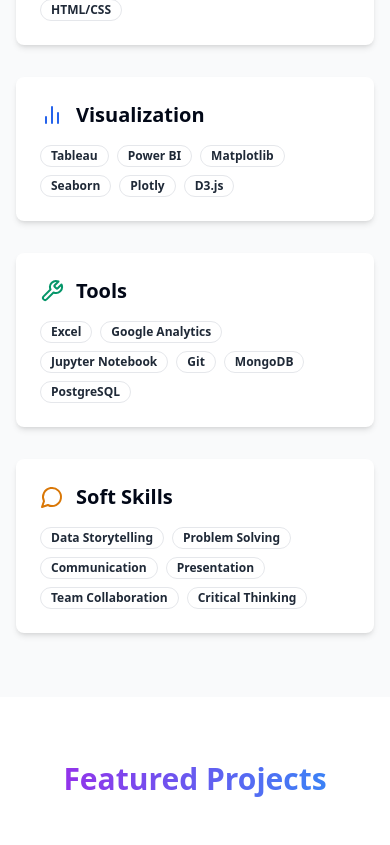
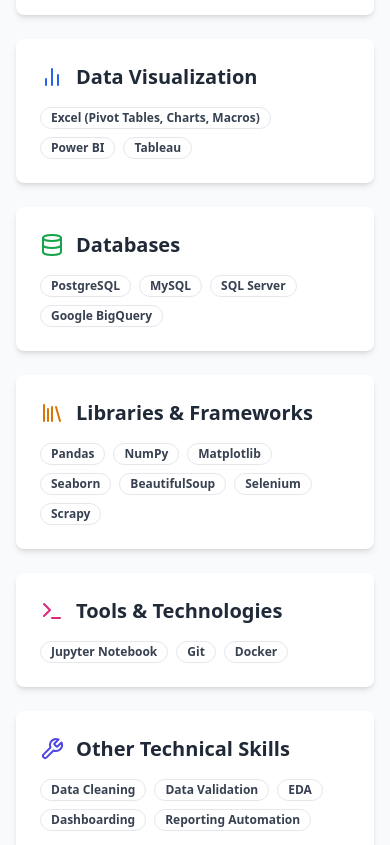
Before and after one commit to Sohila-Khaled-Abbas/sohila-data-showcase, a React (Vite) app: page / in a window 390 px wide. Shown: the part 1819-2664 px from the top of the page. Built offline with nearby package versions, Linux system fonts and the light colour scheme.

Commit message:
feat: Implement Skills section
- Added a new Skills section to the portfolio website.
- The section showcases technical and soft skills, grouped by category.
- Implemented using Tailwind CSS and shadcn/ui components.
- Includes icons for categories and is mobile-friendly.

```diff
--- a/src/components/Skills.tsx
+++ b/src/components/Skills.tsx
@@ -1,29 +1,66 @@
 
 import { Card, CardContent } from "@/components/ui/card";
 import { Badge } from "@/components/ui/badge";
-import { Code, BarChart2, Wrench, MessageCircle } from "lucide-react";
+import {
+  Code,
+  BarChart2,
+  Database,
+  Library,
+  Terminal,
+  Wrench,
+  Users
+} from "lucide-react";
 
 const Skills = () => {
   const skillCategories = [
     {
-      name: "Programming",
+      name: "Programming & Querying",
       icon: <Code className="h-6 w-6 text-purple-600" />,
-      skills: ["Python", "SQL", "R", "JavaScript", "HTML/CSS"],
+      skills: ["SQL", "Python", "R"],
     },
     {
-      name: "Visualization",
+      name: "Data Visualization",
       icon: <BarChart2 className="h-6 w-6 text-blue-600" />,
-      skills: ["Tableau", "Power BI", "Matplotlib", "Seaborn", "Plotly", "D3.js"],
+      skills: ["Excel (Pivot Tables, Charts, Macros)", "Power BI", "Tableau"],
     },
     {
-      name: "Tools",
-      icon: <Wrench className="h-6 w-6 text-emerald-600" />,
-      skills: ["Excel", "Google Analytics", "Jupyter Notebook", "Git", "MongoDB", "PostgreSQL"],
+      name: "Databases",
+      icon: <Database className="h-6 w-6 text-green-600" />,
+      skills: ["PostgreSQL", "MySQL", "SQL Server", "Google BigQuery"],
+    },
+    {
+      name: "Libraries & Frameworks",
+      icon: <Library className="h-6 w-6 text-amber-600" />,
+      skills: [
+        "Pandas",
+        "NumPy",
+        "Matplotlib",
+        "Seaborn",
+        "BeautifulSoup",
+        "Selenium",
+        "Scrapy"
+      ],
+    },
+    {
+      name: "Tools & Technologies",
+      icon: <Terminal className="h-6 w-6 text-pink-600" />,
+      skills: ["Jupyter Notebook", "Git", "Docker"],
+    },
+    {
+      name: "Other Technical Skills",
+      icon: <Wrench className="h-6 w-6 text-indigo-600" />,
+      skills: [
+        "Data Cleaning",
+        "Data Validation",
+        "EDA",
+        "Dashboarding",
+        "Reporting Automation"
+      ],
     },
     {
       name: "Soft Skills",
-      icon: <MessageCircle className="h-6 w-6 text-amber-600" />,
-      skills: ["Data Storytelling", "Problem Solving", "Communication", "Presentation", "Team Collaboration", "Critical Thinking"],
+      icon: <Users className="h-6 w-6 text-cyan-600" />,
+      skills: ["Data Storytelling", "Analytical Thinking", "Collaboration"],
     },
   ];
 
@@ -36,20 +73,20 @@ const Skills = () => {
           </span>
         </h2>
 
-        <div className="grid grid-cols-1 md:grid-cols-2 gap-8 max-w-5xl mx-auto">
+        <div className="grid grid-cols-1 md:grid-cols-2 lg:grid-cols-3 gap-6 max-w-7xl mx-auto">
           {skillCategories.map((category, index) => (
-            <Card key={index} className="shadow-md overflow-hidden border-none">
-              <CardContent className="pt-6">
+            <Card key={index} className="shadow-md overflow-hidden border-none hover:shadow-lg transition-shadow duration-300">
+              <CardContent className="p-6">
                 <div className="flex items-center gap-3 mb-4">
                   {category.icon}
-                  <h3 className="text-xl font-semibold">{category.name}</h3>
+                  <h3 className="text-xl font-semibold text-gray-800">{category.name}</h3>
                 </div>
                 <div className="flex flex-wrap gap-2">
                   {category.skills.map((skill, skillIndex) => (
                     <Badge
                       key={skillIndex}
                       variant="outline"
-                      className="bg-white border border-gray-200 text-gray-800 hover:bg-gray-100"
+                      className="bg-white border border-gray-200 text-gray-700 hover:bg-gray-50"
                     >
                       {skill}
                     </Badge>
```
